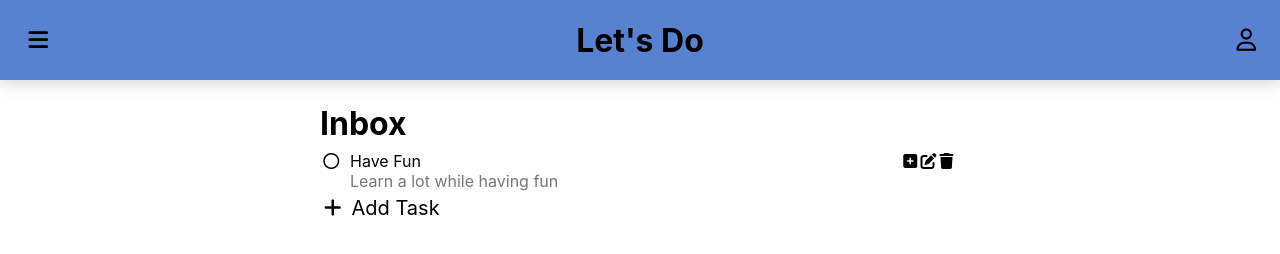
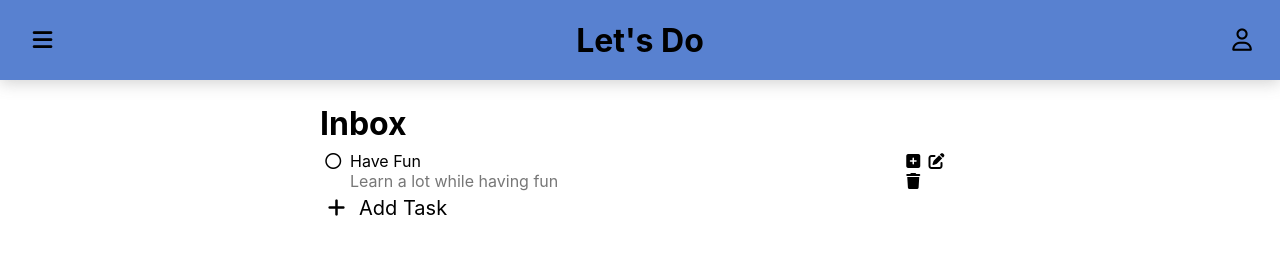
Before and after one commit to bobandash/todolist, a website built with webpack: page dist/index.html in a window 1280 px wide. Built offline with nearby package versions, Linux system fonts and the light colour scheme.

Commit message:
Initial dist subtree commit

```diff
--- a/dist/index.html
+++ b/dist/index.html
@@ -5,7 +5,7 @@
     <meta http-equiv="X-UA-Compatible" content="IE=edge">
     <meta name="viewport" content="width=device-width, initial-scale=1.0">
     <title>Let's Do</title>
-<!--     <link rel="stylesheet" href="https://cdn.jsdelivr.net/npm/@fortawesome/fontawesome-free@latest/css/all.min.css"/> -->
+    <link rel="stylesheet" href="https://cdn.jsdelivr.net/npm/@fortawesome/fontawesome-free@latest/css/all.min.css"/>
     <link rel = "stylesheet" href = "index.css">
     <script src = "./bundle.js" defer></script>
 </head>
```
